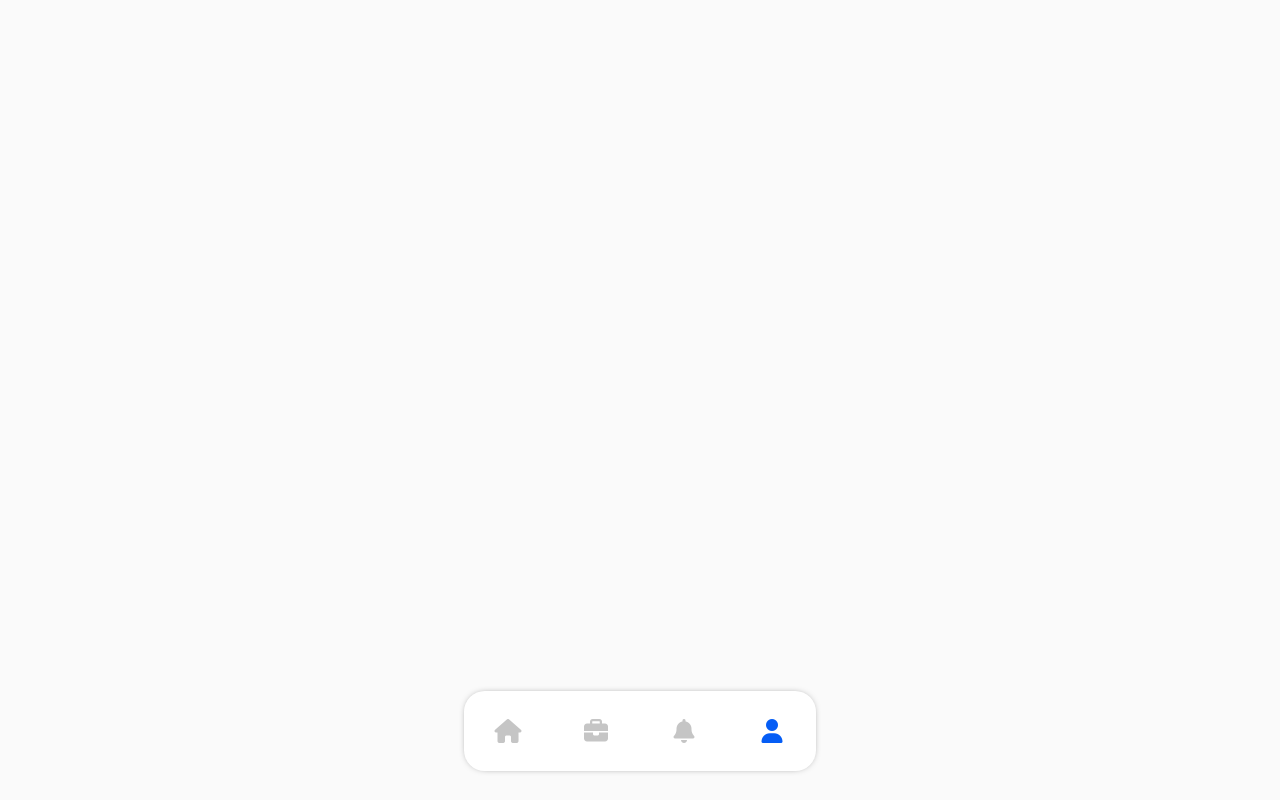
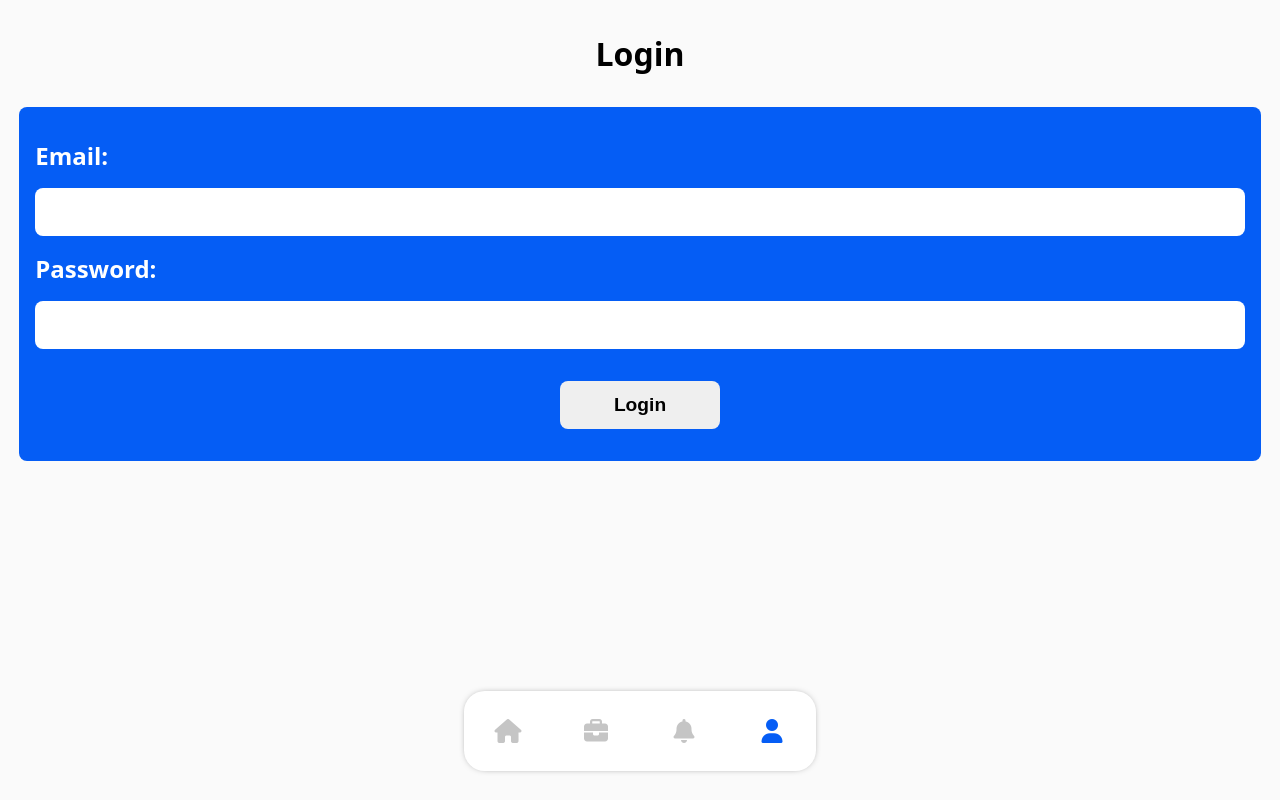
Before and after one commit to lightbblue/layout_proyecto, a plain HTML site: page html/profile.html in a window 1280 px wide. Drawn offline with nearby package versions, Linux system fonts and the light colour scheme.

Commit message:
Feat #13 -login

```diff
--- a/css/profile.css
+++ b/css/profile.css
@@ -11,7 +11,7 @@
     display: none;
 }
 header{
-    padding: 1rem 2rem;
+    padding: 1rem 1.2rem;
     .user{
         width: 100%;
         height: 5rem;
@@ -177,4 +177,52 @@ body{
         }
 
     }
+    .container{
+        width: 100%;
+        height: fit-content;
+        padding: 2rem 1.2rem;
+        font-family: system-ui, -apple-system, BlinkMacSystemFont, 'Segoe UI', Roboto, Oxygen, Ubuntu, Cantarell, 'Open Sans', 'Helvetica Neue', sans-serif;
+        display: flex;
+        flex-direction: column;
+        gap: 2rem;
+        .login-title{
+            width: 100%;
+            font-size: 2rem;
+            font-weight: 600;
+            display: flex;
+            justify-content: center;
+        }
+        form{
+            height: fit-content;
+            width: 100%;
+            display: flex;
+            flex-direction: column;
+            align-items: flex-start;
+            background-color: var(--principal-1);
+            border-radius: .5rem;
+            padding: 2rem 1rem;
+            gap: 1rem;
+            label{
+                width: 100%;
+                color: var(--texto-1);
+                font-size: 1.5rem;
+                font-weight: 600;
+            }
+            input{
+                width: 100%;
+                height: 3rem;
+                padding: 0 1rem;
+                border: none;
+                outline: none;
+                border-radius: .5rem;
+            }
+            input[type="submit"]{
+                margin-top: 1rem;
+                width: 10rem;
+                align-self: center;
+                font-size: 1.2rem;
+                font-weight: 600;
+            }
+        }
+    }
 }
--- a/html/profile.html
+++ b/html/profile.html
@@ -19,6 +19,7 @@
 
 <body>
     <script src="../js/profile.js"></script>
+    <script src="../js/login.js"></script>
 </body>
 
 </html>
--- a/js/profile.js
+++ b/js/profile.js
@@ -1,5 +1,5 @@
-// let local = localStorage.getItem("user");
-let local = "";
+let local = localStorage.getItem("user");
+// let local = 2;
 let body = document.querySelector("body");
 
 fetch("../json/users.json")
@@ -9,7 +9,17 @@ fetch("../json/users.json")
     .then(data =>{
         data.forEach(e=>{
             if(!local){
-                body.innerHTML=/*html*/`<nav>
+                body.innerHTML=/*html*/`<div class="container">
+                    <div class="login-title">Login</div>
+                    <form class="form" action="profile.html">
+                        <label>Email:</label>
+                        <input type="email" id="email" required>
+                        <label>Password:</label>
+                        <input type="password" id="password" required>
+                        <input type="submit" value="Login">
+                    </form>
+                </div>
+                <nav>
                     <a class="button" href="main.html"><i class="fa-solid fa-house"></i></a>
                     <a class="button" href=""><i class="fa-solid fa-briefcase"></i></a>
                     <a class="button" href=""><i  class="fa-solid fa-bell"></i></a>
```
